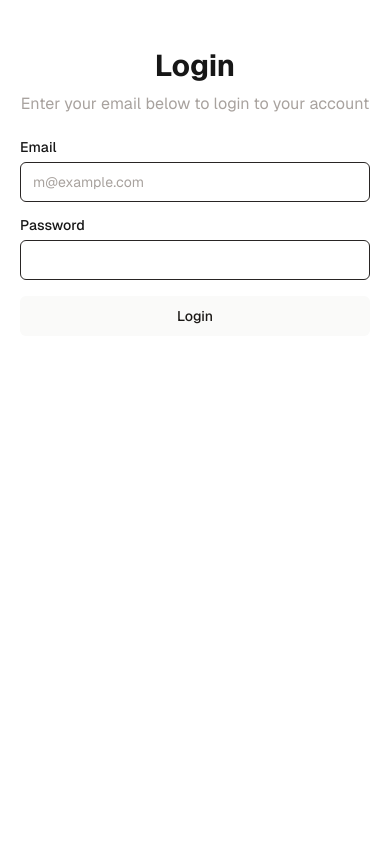
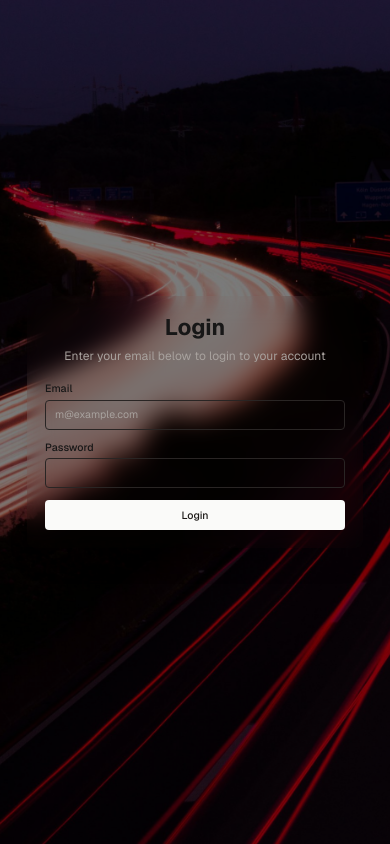
Before and after one commit to dheerajcl/Urban_Bus_Management, a Next.js app: page /login in a window 390 px wide. Built offline with nearby package versions, Linux system fonts and the light colour scheme.

Commit message:
Some Layout adjustments

```diff
--- a/app/globals.css
+++ b/app/globals.css
@@ -99,3 +99,60 @@ body {
 .no-wrap {
   white-space: nowrap;
 }
+
+@layer utilities {
+  .text-balance {
+    text-wrap: balance;
+  }
+
+  /* Add responsive container class */
+  .container-responsive {
+    @apply w-full mx-auto px-4;
+    max-width: 100%;
+  }
+
+  @screen sm {
+    .container-responsive {
+      max-width: 640px;
+    }
+  }
+
+  @screen md {
+    .container-responsive {
+      max-width: 768px;
+    }
+  }
+
+  @screen lg {
+    .container-responsive {
+      max-width: 1024px;
+    }
+  }
+
+  @screen xl {
+    .container-responsive {
+      max-width: 1280px;
+    }
+  }
+}
+
+
+html {
+  font-size: 16px;
+}
+
+@media screen and (max-width: 1024px) {
+  html {
+    font-size: 14px;
+  }
+}
+
+@media screen and (max-width: 768px) {
+  html {
+    font-size: 12px;
+  }
+}
+
+* {
+  box-sizing: border-box;
+}
--- a/app/layout.tsx
+++ b/app/layout.tsx
@@ -26,6 +26,9 @@ export default function RootLayout({
 }>) {
   return (
     <html lang="en" suppressHydrationWarning>
+      <head>
+        <meta name="viewport" content="width=device-width, initial-scale=1.0, maximum-scale=1.0, user-scalable=no" />
+      </head>
       <body
         className={`${geistSans.variable} ${geistMono.variable} font-sans antialiased`}
       >
--- a/app/login/page.tsx
+++ b/app/login/page.tsx
@@ -1,6 +1,5 @@
 'use client'
 
-import Image from "next/image"
 import { useState } from "react"
 import { useRouter } from "next/navigation"
 import { Button } from "@/components/ui/button"
@@ -27,18 +26,19 @@ export default function LoginPage() {
   }
 
   return (
-    <div className="w-full lg:grid lg:min-h-[600px] lg:grid-cols-2 xl:min-h-[800px]">
-      <div className="flex items-center justify-center py-12">
-        <div className="mx-auto grid w-[350px] gap-6">
+    <div className="relative flex items-center justify-center min-h-screen w-full bg-cover bg-center" style={{ backgroundImage: "url('/images/background.jpeg')" }}>
+      <div className="absolute inset-0 bg-black opacity-50"></div>
+      <div className="relative z-10 w-full max-w-md p-6 bg-background/80 backdrop-blur-md rounded-lg shadow-xl">
+        <div className="grid gap-6">
           <div className="grid gap-2 text-center">
-            <h1 className="text-3xl font-bold">Login</h1>
+            <h1 className="text-3xl font-bold text-foreground">Login</h1>
             <p className="text-balance text-muted-foreground">
               Enter your email below to login to your account
             </p>
           </div>
           <form onSubmit={handleSubmit} className="grid gap-4">
             <div className="grid gap-2">
-              <Label htmlFor="email">Email</Label>
+              <Label htmlFor="email" className="text-foreground">Email</Label>
               <Input
                 id="email"
                 type="email"
@@ -46,16 +46,18 @@ export default function LoginPage() {
                 required
                 value={email}
                 onChange={(e) => setEmail(e.target.value)}
+                className="bg-background/50 text-foreground placeholder:text-muted-foreground"
               />
             </div>
             <div className="grid gap-2">
-              <Label htmlFor="password">Password</Label>
+              <Label htmlFor="password" className="text-foreground">Password</Label>
               <Input
                 id="password"
                 type="password"
                 required
                 value={password}
                 onChange={(e) => setPassword(e.target.value)}
+                className="bg-background/50 text-foreground"
               />
             </div>
             <Button type="submit" className="w-full">
@@ -64,15 +66,6 @@ export default function LoginPage() {
           </form>
         </div>
       </div>
-      <div className="hidden bg-muted lg:block">
-        <Image
-          src="/images/background.jpeg"
-          alt="Urban Bus Management"
-          width={1200}
-          height={800}
-          className="h-full w-full object-cover"
-        />
-      </div>
     </div>
   )
 }
```
